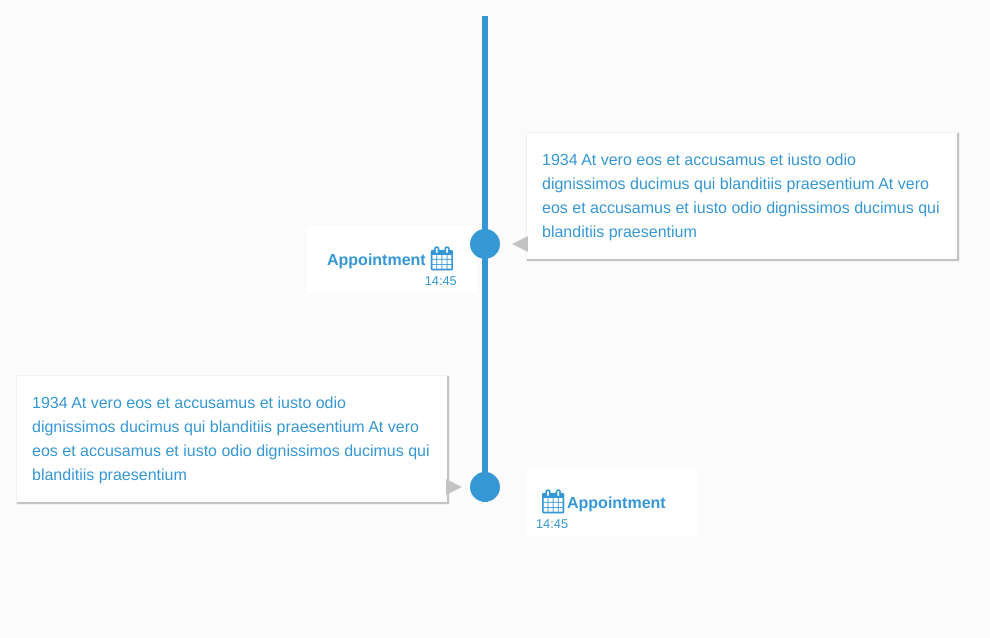
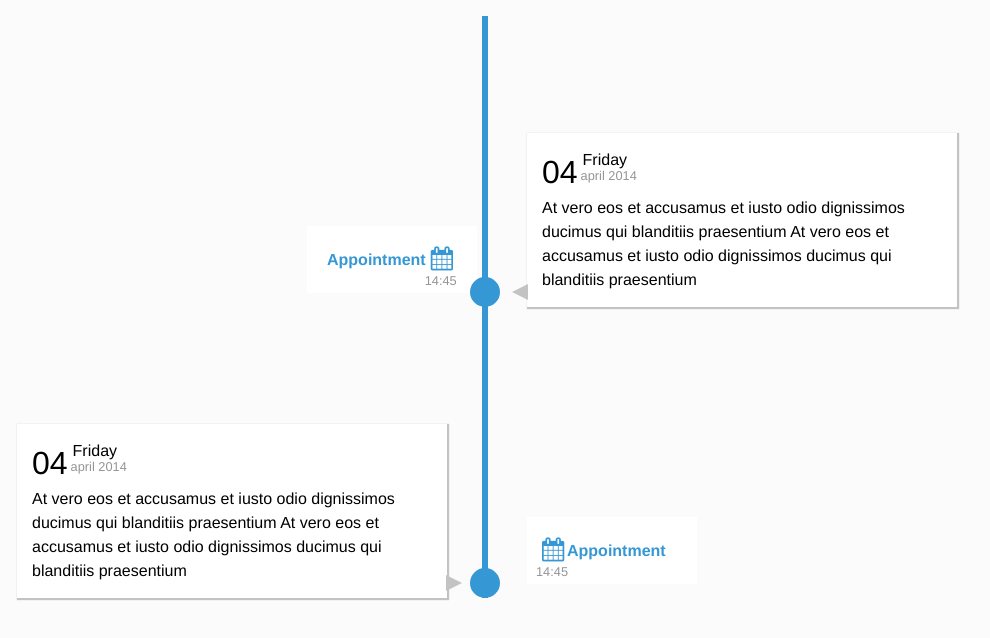
Before and after one commit to naguibihab/js-goodies, a website: page projects/timeline/index.html in a window 1280 px wide. Shown: the whole page, without its empty margins (175-1165 px from the left). Drawn offline with Linux system fonts and the light colour scheme.

Commit message:
Added date section

```diff
--- a/projects/timeline/index.html
+++ b/projects/timeline/index.html
@@ -9,30 +9,44 @@
   <ul>
     <li>
     	<div class="icon">
-    		<div class="event-type">Appointment</div>
-    		<div class="event-icon-time">
+    		<div class="event-type inline">Appointment</div>
+    		<div class="container inline">
 	    		<span class="event-icon">
 	    			<i class="fa fa-calendar" aria-hidden="true"></i>
 	    		</span>
-	    		<span class="event-time">14:45</span>
+	    		<span class="event-time block">14:45</span>
 	    	</div>
     	</div>
 		<div class="content">
-			<time>1934</time> At vero eos et accusamus et iusto odio dignissimos ducimus qui blanditiis praesentium At vero eos et accusamus et iusto odio dignissimos ducimus qui blanditiis praesentium
+			<div class="event-date">
+				<span class="day-number">04</span>
+				<div class="container inline ml-5">
+					<span class="day-name block">Friday</span>
+					<span class="month-year block">april 2014</span>
+				</div>
+			</div>
+			At vero eos et accusamus et iusto odio dignissimos ducimus qui blanditiis praesentium At vero eos et accusamus et iusto odio dignissimos ducimus qui blanditiis praesentium
 		</div>
     </li>
     <li>
     	<div class="icon">
-    		<div class="event-icon-time">
+    		<div class="container inline">
 	    		<span class="event-icon">
 	    			<i class="fa fa-calendar" aria-hidden="true"></i>
 	    		</span>
-	    		<span class="event-time">14:45</span>
+	    		<span class="event-time block">14:45</span>
 	    	</div>
-    		<div class="event-type">Appointment</div>
+    		<div class="event-type inline">Appointment</div>
     	</div>
 		<div class="content">
-			<time>1934</time> At vero eos et accusamus et iusto odio dignissimos ducimus qui blanditiis praesentium At vero eos et accusamus et iusto odio dignissimos ducimus qui blanditiis praesentium
+			<div class="event-date">
+				<span class="day-number">04</span>
+				<div class="container inline ml-5">
+					<span class="day-name block">Friday</span>
+					<span class="month-year block">april 2014</span>
+				</div>
+			</div>
+			At vero eos et accusamus et iusto odio dignissimos ducimus qui blanditiis praesentium At vero eos et accusamus et iusto odio dignissimos ducimus qui blanditiis praesentium
 		</div>
     </li>
   </ul>
--- a/projects/timeline/main.css
+++ b/projects/timeline/main.css
@@ -1,9 +1,21 @@
 body {
   font: normal 16px/1.5 "Helvetica Neue", sans-serif;
   background: #fbfbfc;
-  color: #3597d3;
+  color: #000;
   overflow-x: hidden;
   padding-bottom: 50px;
+}
+
+.inline {
+  display: inline;
+}
+
+.block {
+  display: block;
+}
+
+.ml-5 {
+  margin-left: 5px;
 }
 
 /* Timeline dots */
@@ -29,6 +41,7 @@ body {
 }
 
 /* Timeline elements */
+/* Parent elements */
 .timeline ul li div.content {
   position: relative;
   bottom: 0;
@@ -43,6 +56,7 @@ body {
   width: 140px;
   padding: 15px;
   background: #fff;
+  color: #3597d3;
 }
 
 .timeline ul li div.content::before {
@@ -54,30 +68,42 @@ body {
   border-style: solid;
 }
 
-.timeline .event-type {
+.timeline .container {
+  position: absolute;
+}
+
+/* Child elements */
+/* Icon */
+.timeline .icon .event-type {
   font-weight: bold;
   padding: 5px;
-  display: inline;
   line-height: 37px;
   position: relative;
 }
 
-.timeline .event-icon-time {
-  display: inline;
-  position: absolute;
+.timeline .icon .event-icon {
+  font-size: 150%;
 }
 
-.timeline .event-icon {
-  font-size: 150%;
-  display: inline-block;
-}
-
-.timeline .event-time {
+.timeline .icon .event-time {
   font-size: 80%;
   left: -6px;
   top: -6px;
   position: relative;
-  display: block;
+  color: #939598;
+}
+
+/* Content */
+.timeline .content .event-date .day-number {
+  font-size: 200%;
+}
+
+.timeline .content .event-date .month-year {
+  font-size: 80%;
+  left: -2px;
+  top: -6px;
+  position: relative;
+  color: #939598;
 }
 
 /* Odd elements */
```
